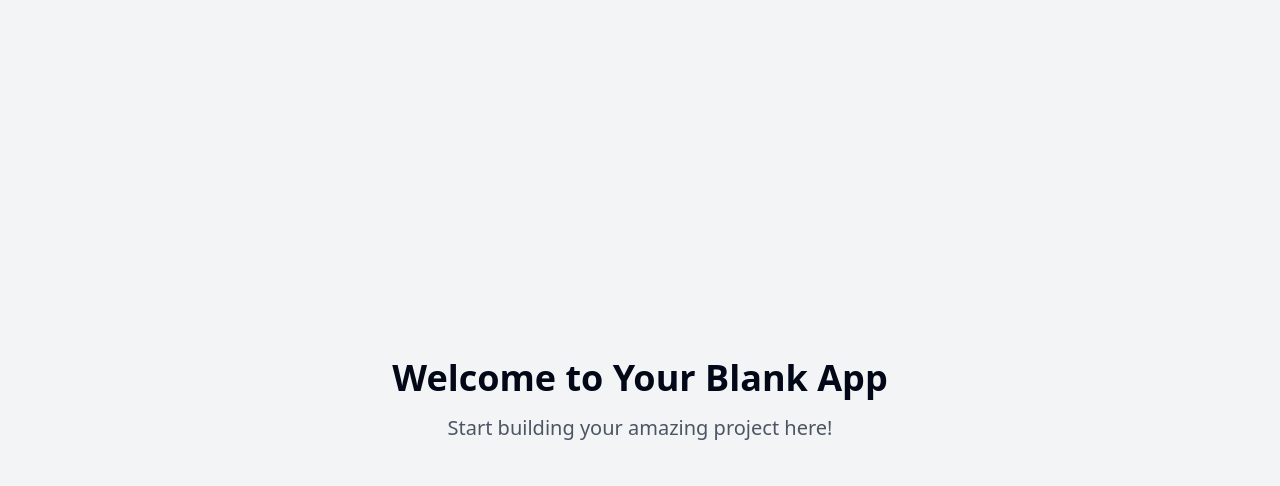
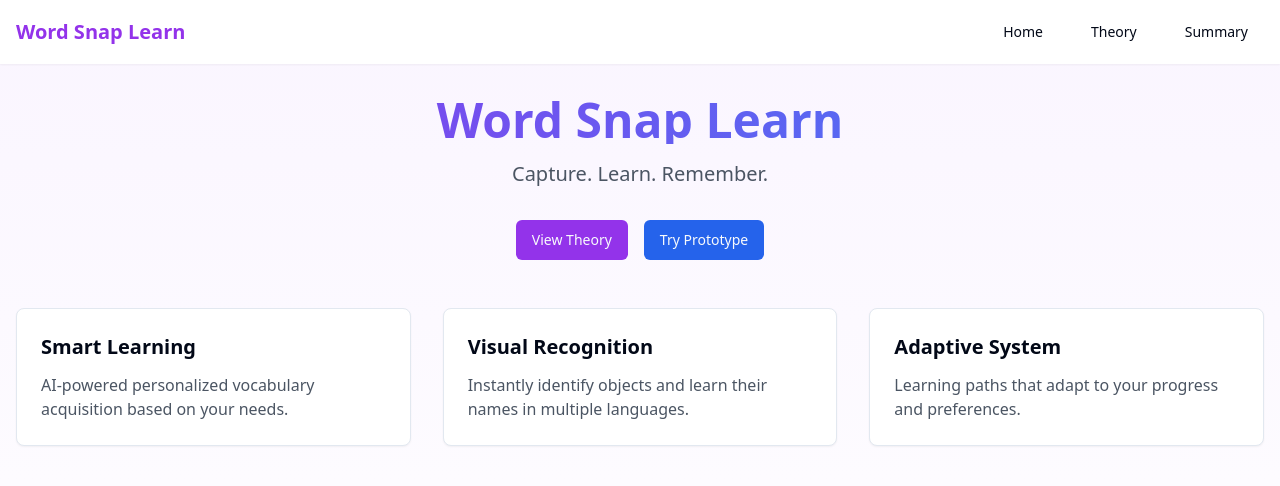
Before and after one commit to nijie3537/word-snap-website, a React (Vite) app: page / in a window 1280 px wide. Shown: the top 486 px of the page. Built offline with nearby package versions, Linux system fonts and the light colour scheme.

Commit message:
feat: Add new website pages
Implement new pages with content and features as described in the prompt.

```diff
--- a/src/App.tsx
+++ b/src/App.tsx
@@ -1,9 +1,12 @@
+
 import { Toaster } from "@/components/ui/toaster";
 import { Toaster as Sonner } from "@/components/ui/sonner";
 import { TooltipProvider } from "@/components/ui/tooltip";
 import { QueryClient, QueryClientProvider } from "@tanstack/react-query";
 import { BrowserRouter, Routes, Route } from "react-router-dom";
 import Index from "./pages/Index";
+import Theory from "./pages/Theory";
+import Summary from "./pages/Summary";
 import NotFound from "./pages/NotFound";
 
 const queryClient = new QueryClient();
@@ -16,7 +19,8 @@ const App = () => (
       <BrowserRouter>
         <Routes>
           <Route path="/" element={<Index />} />
-          {/* ADD ALL CUSTOM ROUTES ABOVE THE CATCH-ALL "*" ROUTE */}
+          <Route path="/theory" element={<Theory />} />
+          <Route path="/summary" element={<Summary />} />
           <Route path="*" element={<NotFound />} />
         </Routes>
       </BrowserRouter>
--- /dev/null
+++ b/src/components/Navigation.tsx
@@ -0,0 +1,30 @@
+
+import { Link } from "react-router-dom";
+import { Button } from "./ui/button";
+
+const Navigation = () => {
+  return (
+    <nav className="bg-white shadow-sm fixed top-0 left-0 right-0 z-50">
+      <div className="container mx-auto px-4">
+        <div className="flex items-center justify-between h-16">
+          <Link to="/" className="text-xl font-bold text-purple-600">
+            Word Snap Learn
+          </Link>
+          <div className="flex gap-4">
+            <Link to="/">
+              <Button variant="ghost">Home</Button>
+            </Link>
+            <Link to="/theory">
+              <Button variant="ghost">Theory</Button>
+            </Link>
+            <Link to="/summary">
+              <Button variant="ghost">Summary</Button>
+            </Link>
+          </div>
+        </div>
+      </div>
+    </nav>
+  );
+};
+
+export default Navigation;
--- a/src/pages/Index.tsx
+++ b/src/pages/Index.tsx
@@ -1,13 +1,54 @@
-// Update this page (the content is just a fallback if you fail to update the page)
+
+import { Link } from "react-router-dom";
+import { Button } from "@/components/ui/button";
+import { Card } from "@/components/ui/card";
+import Navigation from "@/components/Navigation";
 
 const Index = () => {
   return (
-    <div className="min-h-screen flex items-center justify-center bg-gray-100">
-      <div className="text-center">
-        <h1 className="text-4xl font-bold mb-4">Welcome to Your Blank App</h1>
-        <p className="text-xl text-gray-600">Start building your amazing project here!</p>
+    <>
+      <Navigation />
+      <div className="min-h-screen bg-gradient-to-b from-purple-50 to-white">
+        <div className="container mx-auto px-4 py-12 pt-24">
+          <div className="text-center mb-12">
+            <h1 className="text-4xl md:text-5xl font-bold mb-4 bg-gradient
+              bg-clip-text text-transparent bg-gradient-to-r from-purple-600 to-blue-500">
+              Word Snap Learn
+            </h1>
+            <p className="text-xl text-gray-600 mb-8">
+              Capture. Learn. Remember.
+            </p>
+            <div className="flex gap-4 justify-center">
+              <Link to="/theory">
+                <Button className="bg-purple-600 hover:bg-purple-700">
+                  View Theory
+                </Button>
+              </Link>
+              <Link to="/prototype">
+                <Button className="bg-blue-600 hover:bg-blue-700">
+                  Try Prototype
+                </Button>
+              </Link>
+            </div>
+          </div>
+
+          <div className="grid md:grid-cols-2 lg:grid-cols-3 gap-8 mt-12">
+            <Card className="p-6 hover:shadow-lg transition-shadow">
+              <h3 className="text-xl font-semibold mb-3">Smart Learning</h3>
+              <p className="text-gray-600">AI-powered personalized vocabulary acquisition based on your needs.</p>
+            </Card>
+            <Card className="p-6 hover:shadow-lg transition-shadow">
+              <h3 className="text-xl font-semibold mb-3">Visual Recognition</h3>
+              <p className="text-gray-600">Instantly identify objects and learn their names in multiple languages.</p>
+            </Card>
+            <Card className="p-6 hover:shadow-lg transition-shadow">
+              <h3 className="text-xl font-semibold mb-3">Adaptive System</h3>
+              <p className="text-gray-600">Learning paths that adapt to your progress and preferences.</p>
+            </Card>
+          </div>
+        </div>
       </div>
-    </div>
+    </>
   );
 };
 
--- /dev/null
+++ b/src/pages/Summary.tsx
@@ -0,0 +1,48 @@
+
+import { Card } from "@/components/ui/card";
+import Navigation from "@/components/Navigation";
+
+const Summary = () => {
+  return (
+    <>
+      <Navigation />
+      <div className="min-h-screen bg-gradient-to-b from-purple-50 to-white py-12 pt-24">
+        <div className="container mx-auto px-4">
+          <h1 className="text-4xl font-bold mb-8 text-center text-purple-600">Summary</h1>
+          <Card className="p-8 mb-8">
+            <h2 className="text-2xl font-semibold mb-6">The prototype integrates:</h2>
+            <ul className="space-y-4 text-gray-700">
+              <li className="flex items-start">
+                <span className="mr-2">•</span>
+                <span>Affordance-Driven Design (Lesson 1) for intuitive usability.</span>
+              </li>
+              <li className="flex items-start">
+                <span className="mr-2">•</span>
+                <span>Generative AI (Lesson 6) for dynamic content creation.</span>
+              </li>
+              <li className="flex items-start">
+                <span className="mr-2">•</span>
+                <span>Machine Learning (Lessons 2A, 4) for personalization and object detection.</span>
+              </li>
+              <li className="flex items-start">
+                <span className="mr-2">•</span>
+                <span>Hybrid Intelligence (Lesson 2A) in gamified learning.</span>
+              </li>
+              <li className="flex items-start">
+                <span className="mr-2">•</span>
+                <span>Database/IoT (Lessons 3, 7) for user data management.</span>
+              </li>
+            </ul>
+
+            <p className="mt-6 text-gray-600">
+              This application demonstrates application of AI-in-Education principles, bridging theory
+              (e.g., Piaget's assimilation-accommodation) with technical tools (OpenCV, GPT-4, MySQL).
+            </p>
+          </Card>
+        </div>
+      </div>
+    </>
+  );
+};
+
+export default Summary;
--- /dev/null
+++ b/src/pages/Theory.tsx
@@ -0,0 +1,83 @@
+
+import { Card } from "@/components/ui/card";
+import Navigation from "@/components/Navigation";
+
+const TheorySection = ({ title, content, imageUrl }: { title: string; content: string; imageUrl: string }) => (
+  <Card className="flex flex-col md:flex-row gap-6 p-6 mb-8">
+    <div className="w-full md:w-1/3">
+      <img src={imageUrl} alt={title} className="rounded-lg w-full h-auto shadow-md" />
+    </div>
+    <div className="w-full md:w-2/3">
+      <h3 className="text-xl font-semibold mb-3">{title}</h3>
+      <p className="text-gray-600">{content}</p>
+    </div>
+  </Card>
+);
+
+const Theory = () => {
+  const sections = [
+    {
+      title: "Technology Affordance (Lesson 1)",
+      content: "Follows Norman's principles (1988) by using intuitive design (e.g., clear typography, minimalist layout) to signal core functionality. The slogan directly communicates the app's purpose, reducing cognitive load and aligning with perceived affordance.",
+      imageUrl: "https://preview--word-snap-learn.lovable.app/"
+    },
+    {
+      title: "Generative AI (Lesson 6)",
+      content: "Uses GPT-4 to generate personalized mnemonics (e.g., etymology, word roots), adhering to GenAI's role in adaptive content creation (Trent, 2024). NLP Frameworks: leverages spaCy and Transformers for real-time translation and cross-lingual processing.",
+      imageUrl: "https://preview--word-snap-learn.lovable.app/features"
+    },
+    {
+      title: "Database & Self-Regulated Learning (Lesson 3)",
+      content: "User data is stored in MySQL, supporting autonomy in learning path customization (Grow, 1991).",
+      imageUrl: "https://preview--word-snap-learn.lovable.app/login"
+    },
+    {
+      title: "API Integration",
+      content: "Third-party authentication aligns with IoT principles (Lesson 7), ensuring seamless data flow and interoperability (e.g., RFID tracking analogy).",
+      imageUrl: "https://preview--word-snap-learn.lovable.app/language-selection"
+    },
+    {
+      title: "OpenCV & Computer Vision (Lesson 4)",
+      content: "Implements Haar cascades and YOLO for real-time object detection, mirroring industry applications like autonomous vehicles (OpenCV documentation).",
+      imageUrl: "https://preview--word-snap-learn.lovable.app/camera"
+    },
+    {
+      title: "Generative AI Examples (Lesson 6)",
+      content: "GPT-4 dynamically generates examples and integrates multimedia (audio/video), aligning with CAMIL's immersive learning framework (Makransky, 2021).",
+      imageUrl: "https://preview--word-snap-learn.lovable.app/word/milk-pitcher"
+    },
+    {
+      title: "Machine Learning (Lesson 2A)",
+      content: "Uses clustering algorithms (unsupervised learning) for auto-tagging scenes and CART/Logistic Regression for personalized recommendations (Jonassen, 1997).",
+      imageUrl: "https://preview--word-snap-learn.lovable.app/wordbook"
+    },
+    {
+      title: "Adaptive Systems (Lesson 1)",
+      content: "Tailors content based on user behavior (e.g., frequent café photos → coffee-related terms), reflecting Smith & Darvas' (2017) principles of adaptive feedback.",
+      imageUrl: "https://preview--word-snap-learn.lovable.app/home"
+    },
+    {
+      title: "Hybrid Intelligence (Lesson 2A)",
+      content: "Combines reinforcement learning (AI opponent) with human creativity (e.g., strategy formulation), exemplifying human-AI collaboration (IBM Watson Health case). Gamification mechanics align with Vygotsky's (1994) social constructivism.",
+      imageUrl: "https://preview--word-snap-learn.lovable.app/practice"
+    }
+  ];
+
+  return (
+    <>
+      <Navigation />
+      <div className="min-h-screen bg-gray-50 py-12 pt-24">
+        <div className="container mx-auto px-4">
+          <h1 className="text-4xl font-bold mb-8 text-center text-purple-600">Theory & Implementation</h1>
+          <div className="space-y-6">
+            {sections.map((section, index) => (
+              <TheorySection key={index} {...section} />
+            ))}
+          </div>
+        </div>
+      </div>
+    </>
+  );
+};
+
+export default Theory;
```
